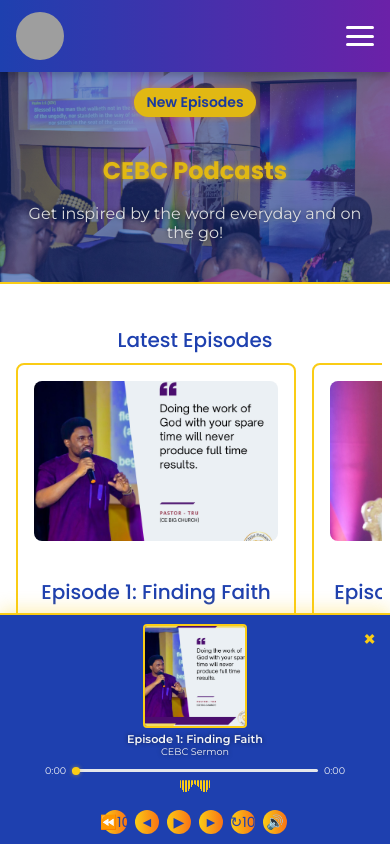
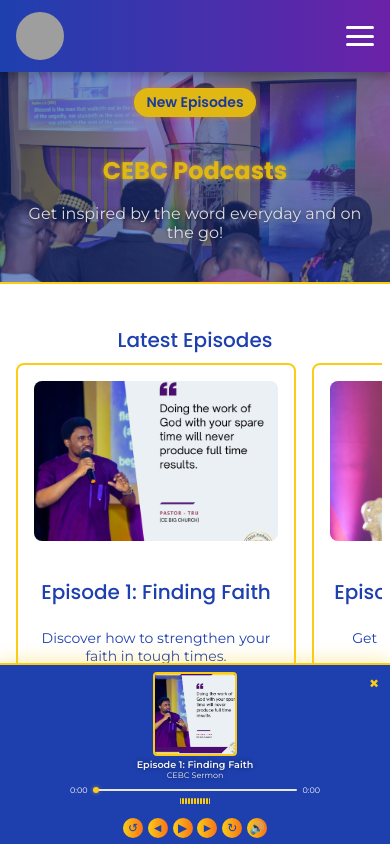
Before and after one commit to sophrone/cebigchurch, a Next.js app: page /podcast in a window 390 px wide. Both pictures are taken after a click on the button "Listen Now". Shown: the top 844 px of the page. Built offline with nearby package versions, Linux system fonts and the light colour scheme; grey boxes are pictures that could not be loaded.

Commit message:
Fix waveform animation, redesign rewind button, and adjust mobile layout in AudioPlayer

```diff
--- a/app/components/AudioPlayer.module.css
+++ b/app/components/AudioPlayer.module.css
@@ -5,7 +5,7 @@
   width: 100%;
   background: #1e40af;
   border-top: 2px solid #facc15;
-  padding: 0.6rem;
+  padding: 0.4rem; /* Reduced padding for mobile */
   text-align: center;
   box-shadow: 0 -4px 16px rgba(250, 204, 21, 0.3);
   z-index: 1000;
@@ -14,12 +14,12 @@
   display: flex;
   flex-direction: column;
   align-items: center;
-  gap: 0.5rem;
+  gap: 0.3rem; /* Reduced gap for mobile */
 }
 
 @media (min-width: 640px) {
   .player {
-    padding: 1.2rem;
+    padding: 1rem;
     flex-direction: row;
     justify-content: center;
     gap: 1rem;
@@ -28,12 +28,12 @@
 
 .closeButton {
   position: absolute;
-  top: 0.5rem;
-  right: 0.5rem;
+  top: 0.3rem;
+  right: 0.3rem;
   background: none;
   border: none;
   color: #facc15;
-  font-size: 1.25rem;
+  font-size: 1rem; /* Reduced for mobile */
   font-weight: 700;
   cursor: pointer;
   transition: transform 0.3s ease;
@@ -45,13 +45,21 @@
   color: #f97316;
 }
 
+@media (min-width: 640px) {
+  .closeButton {
+    top: 0.5rem;
+    right: 0.5rem;
+    font-size: 1.25rem;
+  }
+}
+
 .playerContent {
   display: flex;
   flex-direction: column;
   align-items: center;
-  gap: 0.5rem;
+  gap: 0.3rem;
   width: 100%;
-  max-width: 600px;
+  max-width: 500px; /* Reduced width for better mobile fit */
 }
 
 @media (min-width: 640px) {
@@ -60,6 +68,7 @@
     align-items: center;
     justify-content: space-between;
     width: 80%;
+    max-width: 600px;
   }
 }
 
@@ -67,7 +76,7 @@
   display: flex;
   flex-direction: column;
   align-items: center;
-  gap: 0.25rem;
+  gap: 0.2rem; /* Reduced gap */
 }
 
 @media (min-width: 640px) {
@@ -78,8 +87,8 @@
 }
 
 .artImage {
-  width: 100px;
-  height: 100px;
+  width: 80px; /* Reduced for mobile */
+  height: 80px;
   border: 2px solid #facc15;
   border-radius: 4px;
   object-fit: cover;
@@ -105,7 +114,7 @@
 
 .title {
   font-family: var(--font-montserrat), sans-serif;
-  font-size: 0.7rem;
+  font-size: 0.6rem; /* Reduced for mobile */
   font-weight: 600;
   color: #f3f4f6;
   text-shadow: 0 0 4px rgba(0, 0, 0, 0.5);
@@ -114,7 +123,7 @@
 
 .singer {
   font-family: var(--font-montserrat), sans-serif;
-  font-size: 0.6rem;
+  font-size: 0.5rem; /* Reduced for mobile */
   font-weight: 400;
   color: #f3f4f6;
   text-shadow: 0 0 4px rgba(0, 0, 0, 0.5);
@@ -134,29 +143,30 @@
   display: flex;
   flex-direction: column;
   align-items: center;
-  gap: 0.25rem;
+  gap: 0.2rem; /* Reduced gap */
   width: 100%;
-  max-width: 300px;
+  max-width: 250px; /* Reduced for mobile */
 }
 
 @media (min-width: 640px) {
   .progressWave {
     width: 40%;
+    max-width: 300px;
   }
 }
 
 .progressContainer {
   display: flex;
   align-items: center;
-  gap: 0.25rem;
+  gap: 0.2rem;
   width: 100%;
 }
 
 .time {
   font-family: var(--font-montserrat), sans-serif;
-  font-size: 0.6rem;
+  font-size: 0.5rem; /* Reduced for mobile */
   color: #f3f4f6;
-  min-width: 20px;
+  min-width: 15px; /* Reduced for mobile */
   text-align: center;
 }
 
@@ -169,9 +179,9 @@
 
 .progressBar {
   flex: 1;
-  height: 3px;
+  height: 2px; /* Reduced for mobile */
   background: #e5e7eb;
-  border-radius: 1.5px;
+  border-radius: 1px;
   cursor: pointer;
   appearance: none;
   -webkit-appearance: none;
@@ -179,16 +189,16 @@
 
 .progressBar::-webkit-slider-thumb {
   appearance: none;
-  width: 8px;
-  height: 8px;
+  width: 6px; /* Reduced for mobile */
+  height: 6px;
   background: #facc15;
   border-radius: 50%;
   box-shadow: 0 0 4px rgba(250, 204, 21, 0.5);
 }
 
 .progressBar::-moz-range-thumb {
-  width: 8px;
-  height: 8px;
+  width: 6px;
+  height: 6px;
   background: #facc15;
   border-radius: 50%;
   box-shadow: 0 0 4px rgba(250, 204, 21, 0.5);
@@ -212,7 +222,7 @@
   display: flex;
   justify-content: center;
   gap: 0.5px;
-  height: 14px;
+  height: 10px; /* Reduced for mobile */
 }
 
 @media (min-width: 640px) {
@@ -221,7 +231,7 @@
   }
 }
 
-.wavePulse {
+.wavePulse .waveBar {
   animation: wavePulse 0.8s ease-in-out infinite alternate;
 }
 
@@ -229,37 +239,104 @@
   width: 1px;
   background: #facc15;
   border-radius: 0.5px;
-  height: 8px; /* Base height */
+  height: 6px; /* Base height for mobile */
+  transform-origin: bottom; /* Pulse from bottom */
+}
+
+.waveBar:nth-child(1) {
+  animation-delay: 0.05s;
+}
+.waveBar:nth-child(2) {
+  animation-delay: 0.1s;
+}
+.waveBar:nth-child(3) {
+  animation-delay: 0.15s;
+}
+.waveBar:nth-child(4) {
+  animation-delay: 0.2s;
+}
+.waveBar:nth-child(5) {
+  animation-delay: 0.25s;
+}
+.waveBar:nth-child(6) {
+  animation-delay: 0.3s;
+}
+.waveBar:nth-child(7) {
+  animation-delay: 0.35s;
+}
+.waveBar:nth-child(8) {
+  animation-delay: 0.4s;
+}
+.waveBar:nth-child(9) {
+  animation-delay: 0.45s;
+}
+.waveBar:nth-child(10) {
+  animation-delay: 0.5s;
+}
+.waveBar:nth-child(11) {
+  animation-delay: 0.55s;
+}
+.waveBar:nth-child(12) {
+  animation-delay: 0.6s;
+}
+.waveBar:nth-child(13) {
+  animation-delay: 0.65s;
+}
+.waveBar:nth-child(14) {
+  animation-delay: 0.7s;
+}
+.waveBar:nth-child(15) {
+  animation-delay: 0.75s;
+}
+.waveBar:nth-child(16) {
+  animation-delay: 0.8s;
+}
+.waveBar:nth-child(17) {
+  animation-delay: 0.85s;
+}
+.waveBar:nth-child(18) {
+  animation-delay: 0.9s;
+}
+.waveBar:nth-child(19) {
+  animation-delay: 0.95s;
+}
+.waveBar:nth-child(20) {
+  animation-delay: 1s;
 }
 
 @media (min-width: 640px) {
   .waveBar {
     width: 1px;
+    height: 8px; /* Base height for desktop */
   }
 }
 
 .controlButtons {
   display: flex;
   align-items: center;
-  gap: 0.5rem;
-  margin-top: 0.5rem;
+  gap: 0.3rem; /* Reduced gap for mobile */
+  margin-top: 0.3rem;
+  flex-wrap: wrap; /* Allow wrapping to fit volume button */
+  justify-content: center;
 }
 
 @media (min-width: 640px) {
   .controlButtons {
     margin-top: 0;
+    gap: 0.5rem;
+    flex-wrap: nowrap;
   }
 }
 
 .controlButton {
   font-family: var(--font-poppins), sans-serif;
-  font-size: 0.875rem;
+  font-size: 0.75rem; /* Reduced for mobile */
   color: #1e40af;
   background: linear-gradient(90deg, #facc15, #f97316);
   border: none;
   border-radius: 50%;
-  width: 24px;
-  height: 24px;
+  width: 20px; /* Reduced for mobile */
+  height: 20px;
   display: flex;
   justify-content: center;
   align-items: center;
@@ -280,27 +357,27 @@
 }
 
 .volumeBar {
-  height: 3px;
+  height: 2px; /* Reduced for mobile */
   background: #e5e7eb;
-  border-radius: 1.5px;
+  border-radius: 1px;
   cursor: pointer;
   appearance: none;
   -webkit-appearance: none;
-  width: 80px;
+  width: 60px; /* Reduced for mobile */
 }
 
 .volumeBar::-webkit-slider-thumb {
   appearance: none;
-  width: 8px;
-  height: 8px;
+  width: 6px;
+  height: 6px;
   background: #facc15;
   border-radius: 50%;
   box-shadow: 0 0 4px rgba(250, 204, 21, 0.5);
 }
 
 .volumeBar::-moz-range-thumb {
-  width: 8px;
-  height: 8px;
+  width: 6px;
+  height: 6px;
   background: #facc15;
   border-radius: 50%;
   box-shadow: 0 0 4px rgba(250, 204, 21, 0.5);
@@ -309,6 +386,7 @@
 @media (min-width: 640px) {
   .volumeBar {
     height: 4px;
+    width: 80px;
   }
   .volumeBar::-webkit-slider-thumb {
     width: 10px;
@@ -338,9 +416,9 @@
 
 @keyframes wavePulse {
   0% {
-    transform: scaleY(0.6);
+    transform: scaleY(0.5);
   }
   100% {
-    transform: scaleY(1.4); /* Increase height when pulsing */
+    transform: scaleY(1.5);
   }
 }
--- a/app/components/AudioPlayer.tsx
+++ b/app/components/AudioPlayer.tsx
@@ -174,17 +174,13 @@ export default function AudioPlayer({ title, audioSrc, imageSrc, onCloseComplete
           </div>
           <div className={`${styles.waveform} ${isPlaying ? styles.wavePulse : ""}`}>
             {[...Array(20)].map((_, i) => (
-              <div
-                key={i}
-                className={styles.waveBar}
-                style={{ "--i": i + 1, height: `${8 + Math.sin(i * 0.5) * 4}px` }}
-              />
+              <div key={i} className={styles.waveBar} />
             ))}
           </div>
         </div>
         <div className={styles.controlButtons}>
           <button className={styles.controlButton} onClick={rewind}>
-            ⏪10
+            ↺
           </button>
           <button className={styles.controlButton} onClick={previous}>
             ◄
@@ -196,7 +192,7 @@ export default function AudioPlayer({ title, audioSrc, imageSrc, onCloseComplete
             ►
           </button>
           <button className={styles.controlButton} onClick={repeat}>
-            ↻10
+            ↻
           </button>
           <button
             className={styles.controlButton}
```
